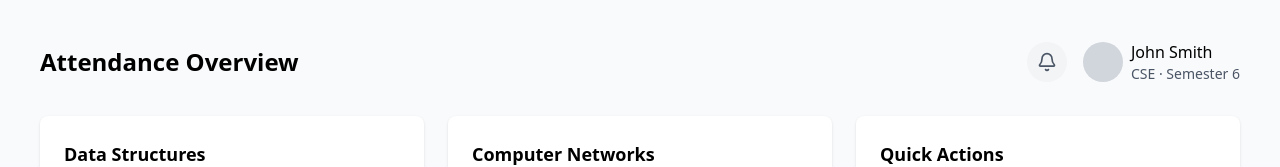
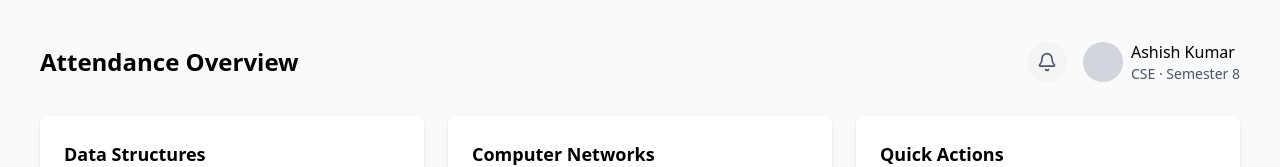
Before and after one commit to ashishj12/EduTrack, a React (Vite) app in the folder frontend/: page /studentdashboard in a window 1280 px wide. Shown: the top 167 px of the page. Built offline with nearby package versions, Linux system fonts and the light colour scheme.

Commit message:
minor changes

```diff
--- a/frontend/src/pages/FacultyDashboard/FacultyDashboard.jsx
+++ b/frontend/src/pages/FacultyDashboard/FacultyDashboard.jsx
@@ -9,7 +9,7 @@ export default function Dashboard() {
   const [isSidebarOpen, setIsSidebarOpen] = useState(true);
 
   const user = {
-    name: 'Dr. Sarah Wilson',
+    name: 'Dr. Shrinath Tailor',
     department: 'Computer Science Department',
     avatar: 'https://ui-avatars.com/api/?name=Sarah+Wilson'
   };
--- a/frontend/src/pages/HomePage/Contact.jsx
+++ b/frontend/src/pages/HomePage/Contact.jsx
@@ -22,7 +22,7 @@ const Contact = () => {
       phone: "+91 8690869917",
     },
     {
-      name: "Tanish Saini",
+      name: "Tanishk Saini",
       role: "Backend and Frontend Developer",
       email: "sbcet@edutrack.com",
       phone: "+91 9782150028",
--- a/frontend/src/pages/StudentDashboard/StudentDashboard.jsx
+++ b/frontend/src/pages/StudentDashboard/StudentDashboard.jsx
@@ -65,8 +65,8 @@ const StudentDashboard = () => {
                 >
                   <div className="w-10 h-10 bg-gray-300 rounded-full"></div>
                   <div>
-                    <div className="font-medium">John Smith</div>
-                    <div className="text-sm text-gray-600">CSE · Semester 6</div>
+                    <div className="font-medium">Ashish Kumar</div>
+                    <div className="text-sm text-gray-600">CSE · Semester 8</div>
                   </div>
                 </div>
                 {isProfileDropdownOpen && (
```
